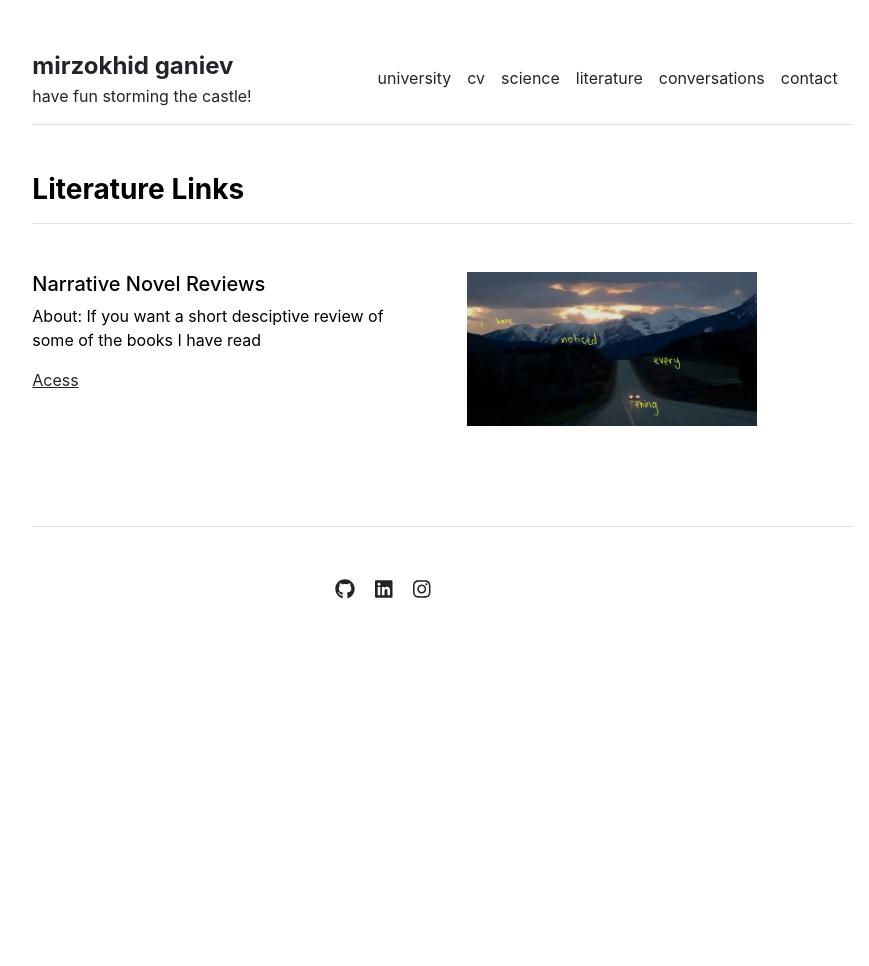
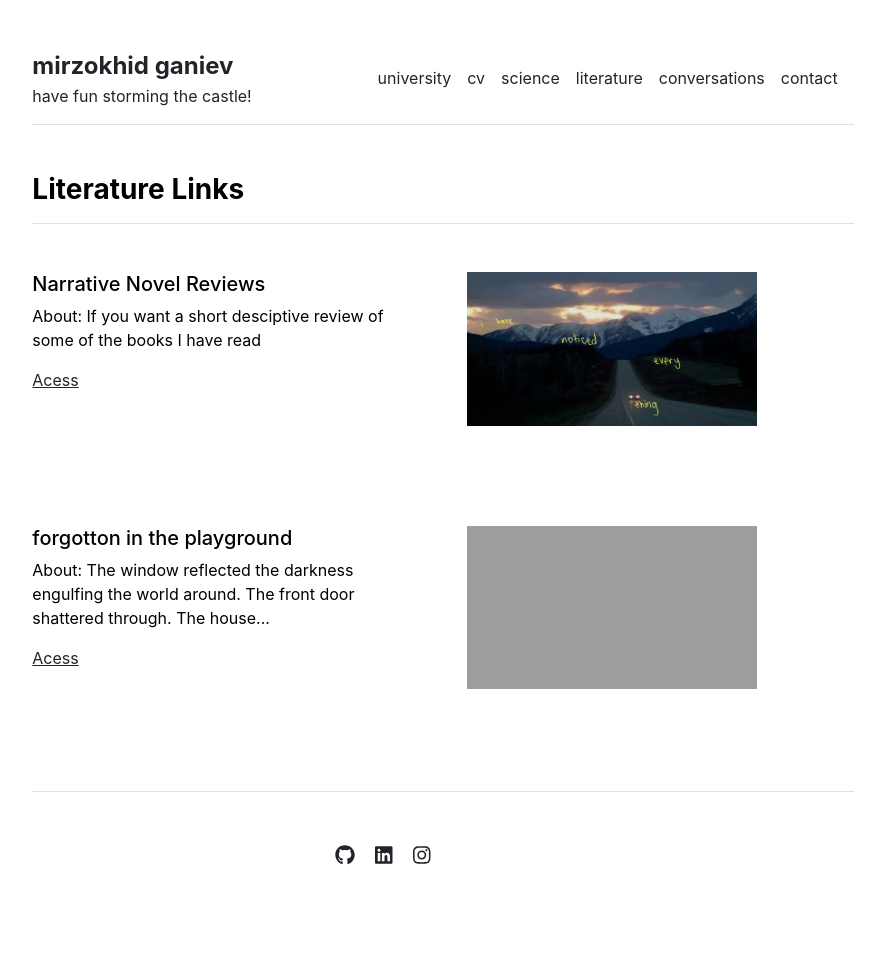
Before and after one commit to Mirzokhid/mirzokhid.github.io, a Jekyll site: the page built from literatures.md, in a window 1280 px wide. Shown: the whole page, without its empty margins (197-1066 px from the left). Built offline with Jekyll 4.4.1, drawn with Linux system fonts in a browser that asks for light colours; before the commit the page ends 900 px from its top, so only the background shows below that.

Commit message:
Update settings.yml

```diff
--- a/_data/settings.yml
+++ b/_data/settings.yml
@@ -38,6 +38,7 @@ science:
 
 literatures:
 - {name: 'Narrative Novel Reviews', image: 'lit_image', description: 'If you want a short desciptive review of some of the books I have read', url: 'book'}
+- {name: 'forgotton in the playground', image: 'playground_img', description: 'The window reflected the darkness engulfing the world around. The front door shattered through. The house...', url: 'playground'}
 
 book:
 - {name: 'The Sarah Book', author: 'Scott McClanahan', image: 'sarah_book'}
```
